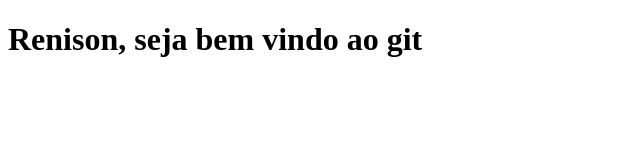
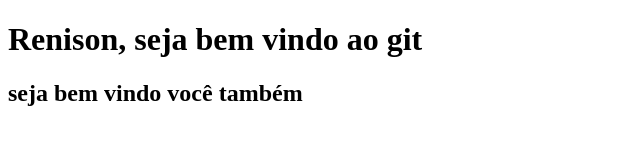
Before and after one commit to RenisonAlves/testando-git, a plain HTML site: page index.html in a window 1280 px wide. Shown: the whole page, without its empty margins (0-640 px from the left). Drawn offline with Linux system fonts and the light colour scheme.

Commit message:
Adicionando um texto h2

```diff
--- a/index.html
+++ b/index.html
@@ -8,6 +8,7 @@
 <body>
 
 <h1>Renison, seja bem vindo ao git</h1>
+<h2>seja bem vindo você também</h2>
 
 </body>
 </html>
```
